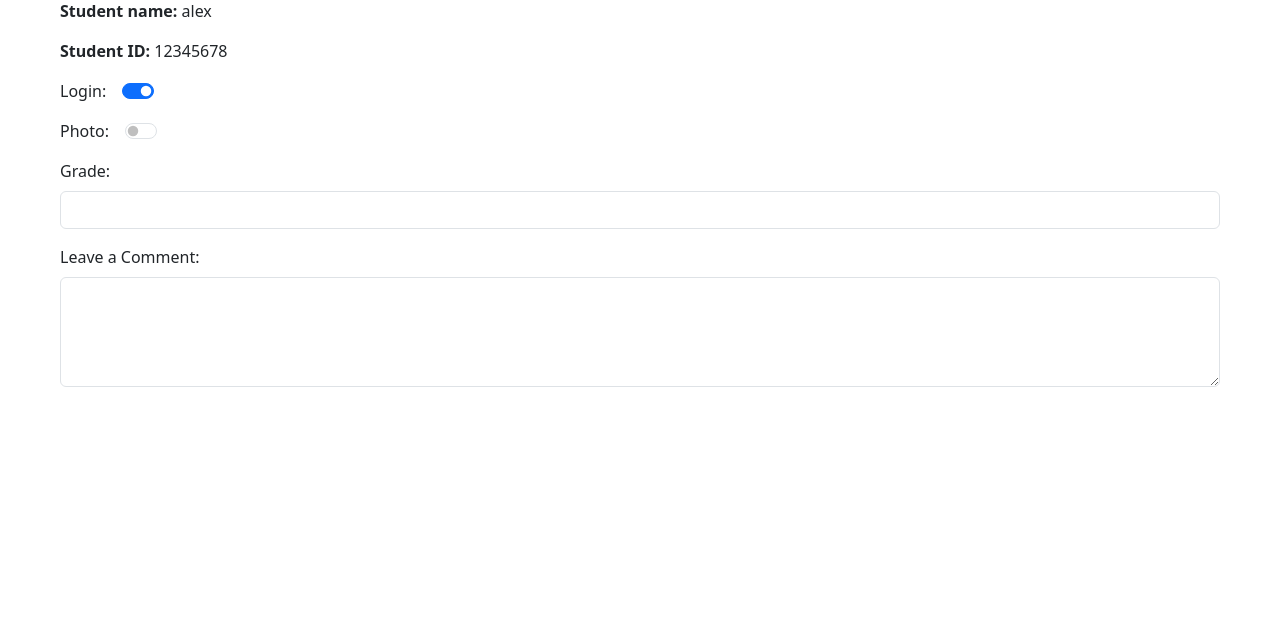
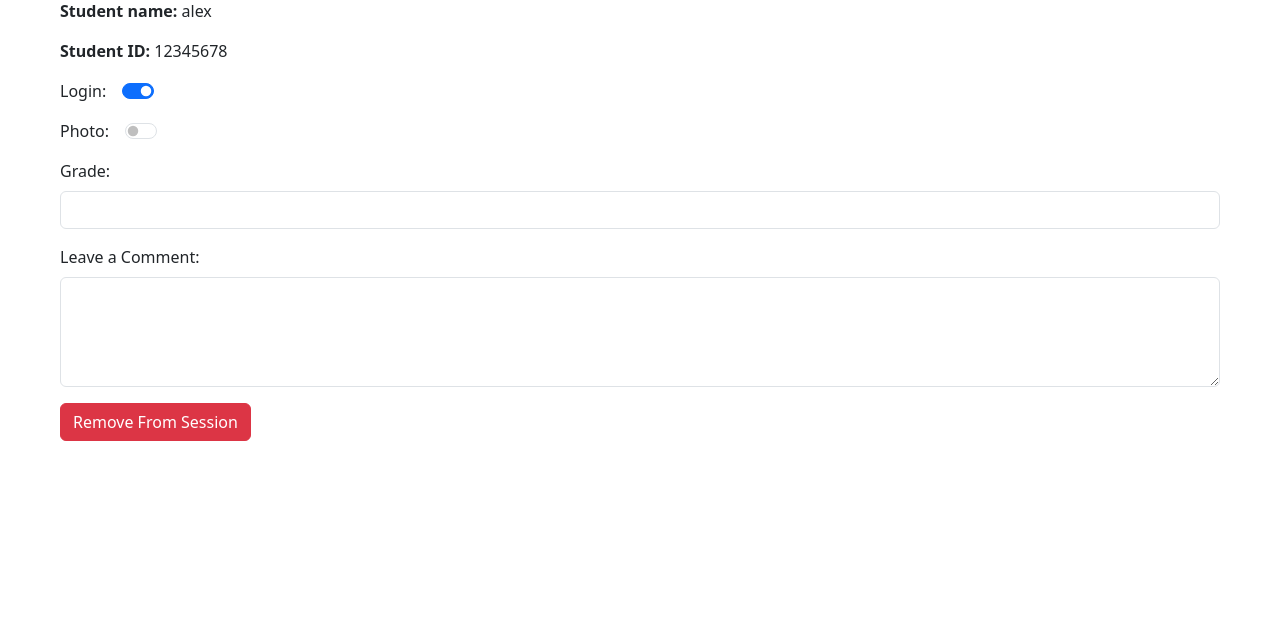
Before and after one commit to DeltaO3/UWAttend---3200_27, a Flask app: page /student in a window 1280 px wide. Shown: the part 75-715 px from the top of the page. Run offline with Flask 3, Linux system fonts and the light colour scheme.

Commit message:
added the remove student button and modal popup to confirm - not linked with database yet. also fixed a colon->semicolon error in main.js

```diff
--- a/app/routes.py
+++ b/app/routes.py
@@ -80,7 +80,7 @@ def admin():
     return flask.render_template('admin.html')
 
 # STUDENT - /student/
-@app.route('/student', methods=['GET'])
+@app.route('/student', methods=['GET', 'POST'])
 def student():
     alex = {
         "name": "alex",
@@ -89,6 +89,13 @@ def student():
         "photo": "no"
     }
     return flask.render_template('student.html', student=alex)
+
+@app.route('/remove_from_session', methods=['POST'])
+def remove_from_session():
+    # Access form data
+    student_id = flask.request.form.get('student_id')
+    print("Student ID: " + student_id)
+    return flask.redirect('home')
 
 # LOGIN - /login/
 @app.route('/login', methods=['GET', 'POST'])
--- a/app/static/js/main.js
+++ b/app/static/js/main.js
@@ -41,7 +41,7 @@ function updateDatabaseName() {
     const currentMonth = new Date().getMonth() + 1;
     let semester = "SEM2";
     if (currentMonth <= 6) {
-        semester = "SEM1":
+        semester = "SEM1";
     }
 
     if (unitCode && sessionName) {
--- /dev/null
+++ b/app/static/js/removeStudent.js
@@ -0,0 +1,20 @@
+//Runs when remove student form is submitted - put post request to flask in here
+$("#remove_from_session_form").submit(function (e) {
+	e.preventDefault();  // Prevent the default form submission
+
+	$("#removeStudentModal").modal('show');
+    console.log("here")
+	return false;
+});
+
+//Calls an ajax function to a backend route, passing the consent in JSON format
+function removeStudent() {
+	// Submit the form
+    console.log("Student is to be removed");
+
+    $("#remove_from_session_form").off("submit").submit();
+
+    $("#consentModal").modal('hide');
+
+	return false; // Ensure no unexpected behaviour
+}
--- /dev/null
+++ b/app/templates/removeStudent.html
@@ -0,0 +1,18 @@
+<div class="modal fade" id="removeStudentModal" tabindex="-1" aria-labelledby="removeStudentModalLabel"
+	aria-hidden="true">
+	<div class="modal-dialog modal-dialog-centered">
+		<div class="modal-content">
+			<div class="modal-header border-0 pb-0 d-flex justify-content-center ">
+				<h1 class="modal-title fs-4" id="removeStudentModalLabel">Remove Student From Session</h1>
+				<button type="button" class="btn-close" data-bs-dismiss="modal" aria-label="Close"></button>
+			</div>
+			<div class="modal-body text-center">
+				Are you sure you would like to remove this student from the current session? Please note: this action is not the same as logging them out of the session, and cannot be undone.
+			</div>
+			<div class="modal-footer border-0 pt-0 d-flex justify-content-between">
+				<button type="button" class="btn btn-danger w-30 py-2" data-bs-dismiss="modal">Cancel</button>
+				<button type="button" class="btn btn-success w-30 py-2" onclick="removeStudent()">Remove</button>
+			</div>
+		</div>
+	</div>
+</div>
--- a/app/templates/student.html
+++ b/app/templates/student.html
@@ -48,6 +48,19 @@
             <a href="{{ url_for('home') }}" class="btn btn-danger col">Cancel</a>
         </div>
     </form>
+
+    <!-- Remove From Session-->
+    <form id="remove_from_session_form" method="POST" action="{{ url_for('remove_from_session') }}">
+        <div class="mx-4 mt-3 mx-md-5">
+            <button type="submit" id="remove_from_session" class="btn btn-danger">Remove From Session</button>
+            <a href="{{ url_for('remove_from_session') }}"></a>
+        </div>
+        <div>
+            <input type="hidden" name="student_id" value="{{ student.id }}">
+        </div>
+    </form>
+    {% include 'removeStudent.html'%}
 </div>
 
+<script src="{{url_for('static', filename='js/removeStudent.js')}}"></script>
 {% endblock %}
```
